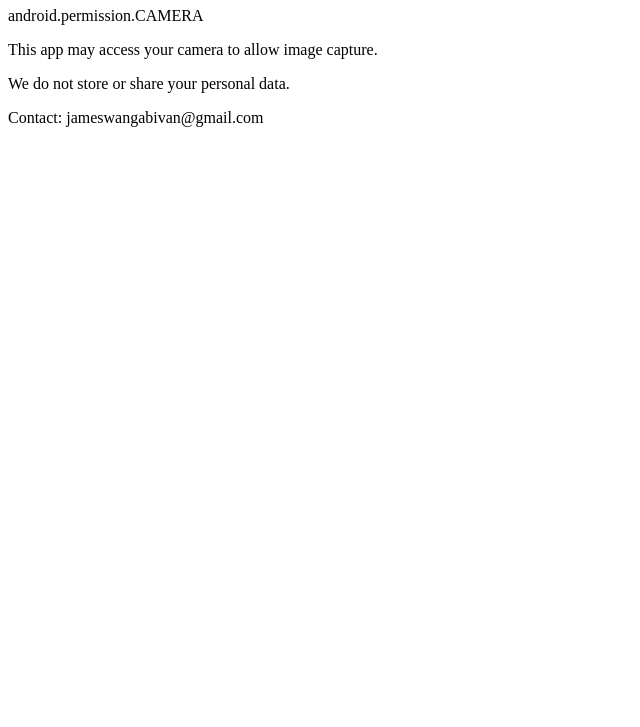
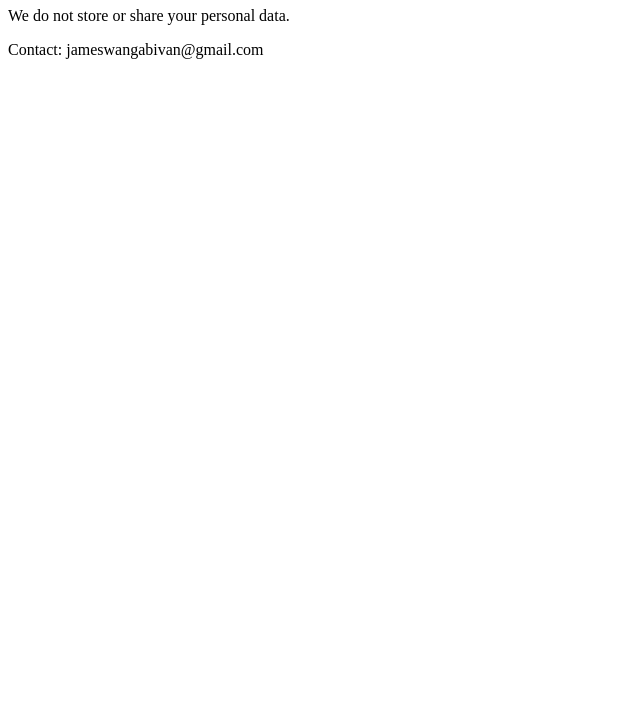
Before and after one commit to tembulamusa/privacy-policy, a plain HTML site: page index.html in a window 1280 px wide. Shown: the part 73-800 px from the top of the page, without its empty margins (0-640 px from the left). Drawn offline with Linux system fonts and the light colour scheme.

Commit message:
Update privacy policy by removing camera access details
Removed camera permission information from privacy policy.

```diff
--- a/index.html
+++ b/index.html
@@ -5,8 +5,6 @@
 </head>
 <body>
   <h1>Privacy Policy</h1>
-  <p>android.permission.CAMERA</p>
-  <p>This app may access your camera to allow image capture.</p>
   <p>We do not store or share your personal data.</p>
   <p>Contact: jameswangabivan@gmail.com</p>
 </body>
```
